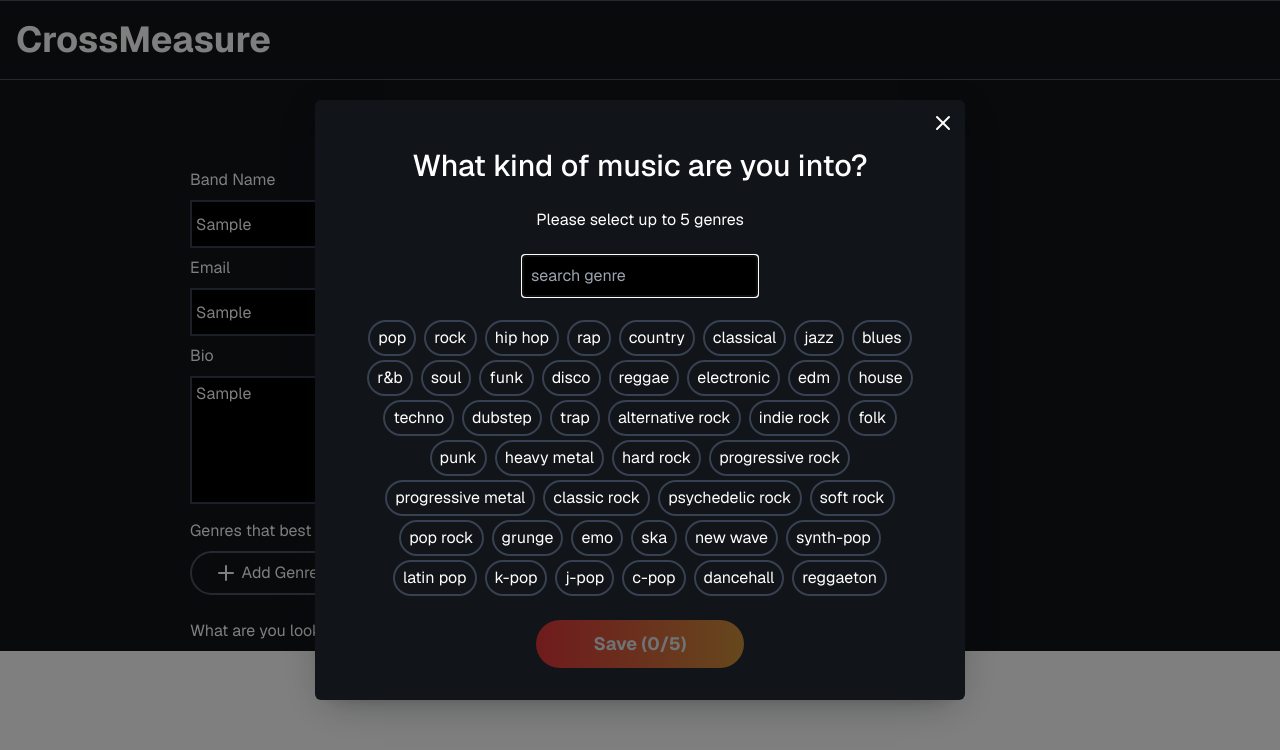
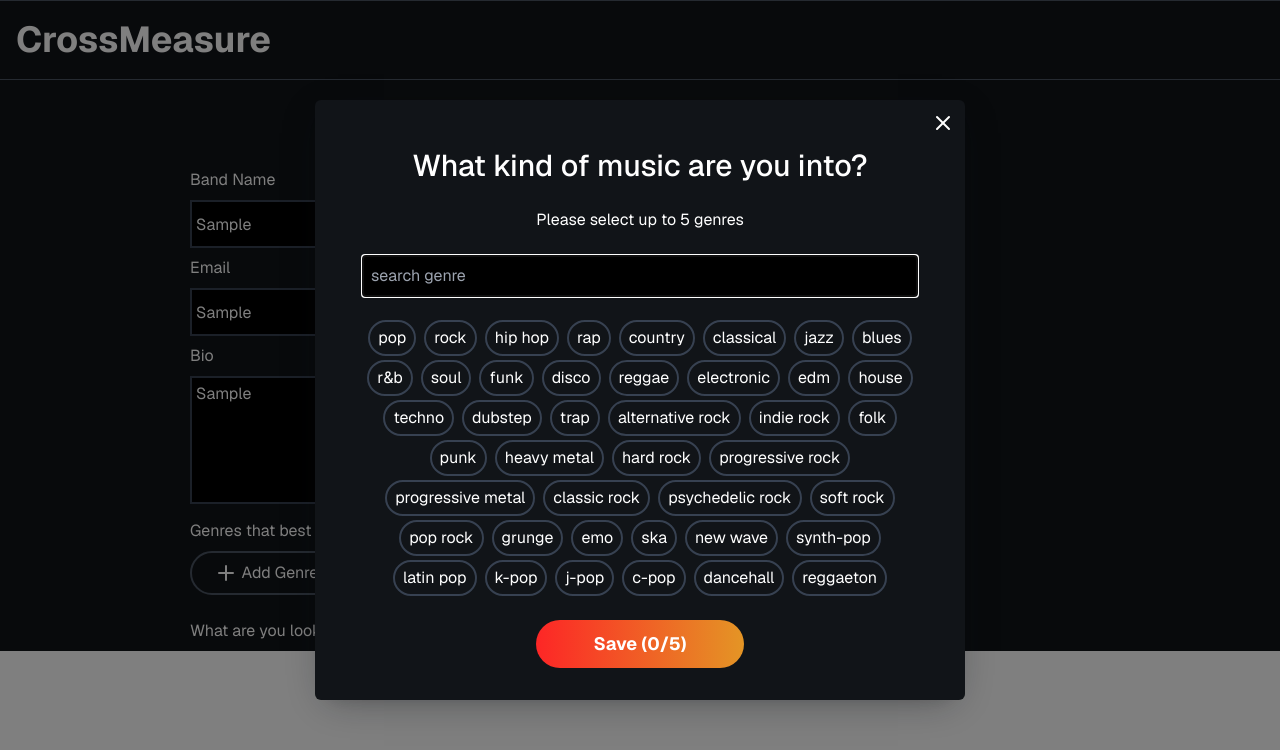
Before and after one commit to iataand/cross-measure, a Next.js app: page /create-profile/band in a window 1280 px wide. Both pictures are taken after typing "Sample", "Sample", "Sample" into the empty fields and a click on the button "Add Genres". Shown: the top 750 px of the page. Built offline with nearby package versions, Linux system fonts and the light colour scheme; what @radix-ui/themes would draw is missing.

Commit message:
refactor selected genres component

```diff
--- a/src/components/SelectedGenres.tsx
+++ b/src/components/SelectedGenres.tsx
@@ -3,7 +3,6 @@
 import { useGenres } from "~/hooks/genres-modal";
 import * as Dialog from "@radix-ui/react-dialog";
 import { IconPlus, IconX } from "@tabler/icons-react";
-import MainButton from "./MainButton";
 
 export default function SelectedGenres({ allGenres }: { allGenres: string[] }) {
   const {
@@ -37,7 +36,7 @@ export default function SelectedGenres({ allGenres }: { allGenres: string[] }) {
             <fieldset>
               <input
                 type="text"
-                className="bg-black p-2"
+                className="w-full bg-black p-2"
                 onChange={(e) => setSearchGenre(e.target.value)}
                 placeholder="search genre"
               />
@@ -60,12 +59,13 @@ export default function SelectedGenres({ allGenres }: { allGenres: string[] }) {
             </div>
             <Dialog.Close asChild>
               <div className="h-8">
-                <MainButton
-                  props={selectedGenresTemp.length < 3 && { disabled: true }}
+                <button
+                  className="h-12 w-full cursor-pointer rounded-3xl bg-gradient-to-r from-red-500 to-gamboge-500 text-lg font-bold text-white hover:opacity-85 md:w-52"
                   onClick={handleSave}
+                  disabled={selectedGenresTemp.length < 3}
                 >
                   Save ({selectedGenresTemp.length}/5)
-                </MainButton>
+                </button>
               </div>
             </Dialog.Close>
             <Dialog.Close asChild>
```
